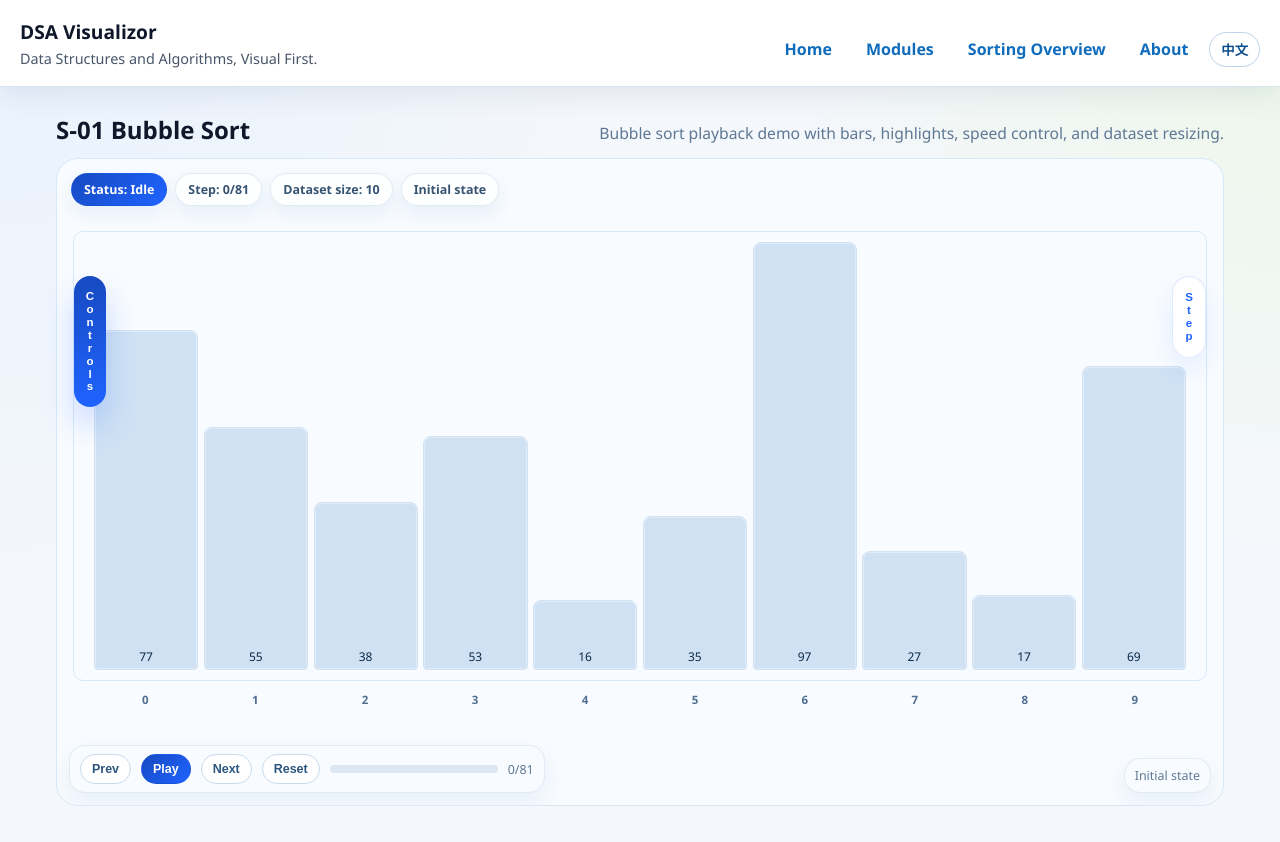
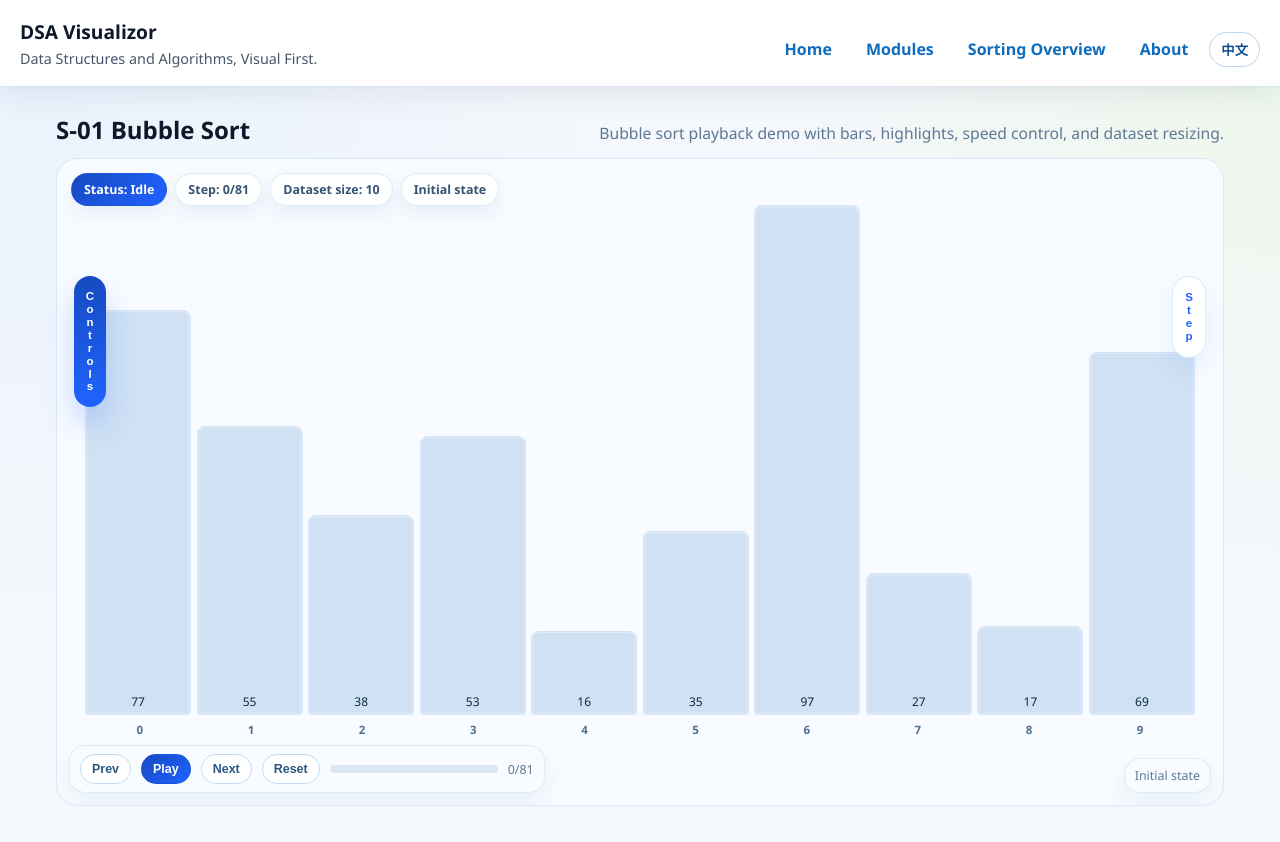
Before and after one commit to Look2046/DSA-with-Codex, a React (Vite) app: page /modules/bubble-sort in a window 1280 px wide. Built offline with nearby package versions, Linux system fonts and the light colour scheme.

Commit message:
fix(p9): remove bubble inner canvas frame

```diff
--- a/src/index.css
+++ b/src/index.css
@@ -1604,7 +1604,7 @@ body {
 }
 
 .workspace-shell-bubble .workspace-stage-body {
-  padding: 72px 16px 92px;
+  padding: 38px 10px 62px;
 }
 
 .workspace-shell-bubble .workspace-stage-body-sorting {
@@ -1618,7 +1618,7 @@ body {
   width: 100%;
   max-width: none;
   height: 100%;
-  gap: 10px;
+  gap: 6px;
   justify-items: stretch;
 }
 
@@ -1626,6 +1626,11 @@ body {
   width: 100%;
   max-width: none;
   height: 100%;
+  min-height: 0;
+  border: 0;
+  border-radius: 0;
+  background: transparent;
+  padding: 8px 8px 0;
 }
 
 .workspace-stage-body-array {
```
Also changed, not shown: 1 other file (tests, documents, lock files or other folders).
